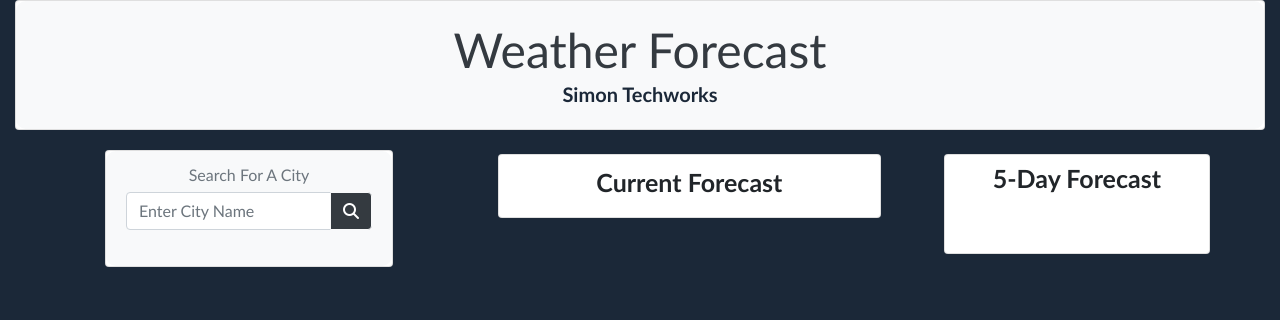
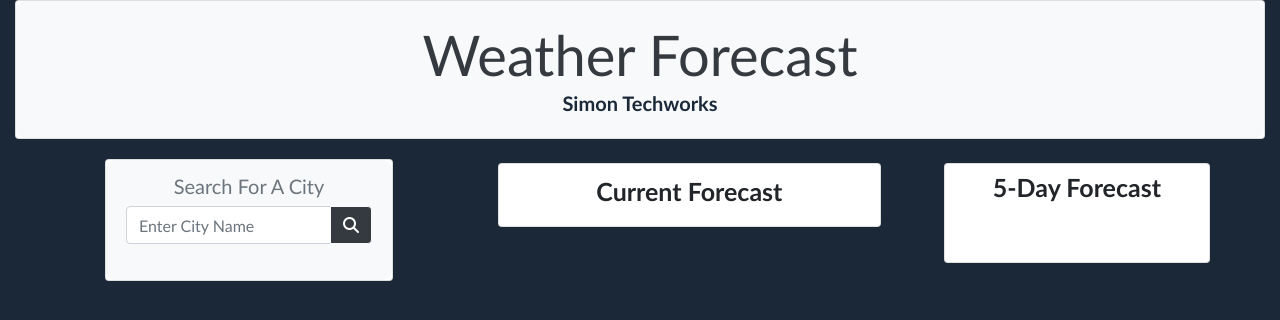
Before and after one commit to SSimonPhd/weather-api, a plain HTML site: page index.html in a window 1280 px wide. Drawn offline with nearby package versions, Linux system fonts and the light colour scheme.

Commit message:
Debugged HTML, added styles

```diff
--- a/Assets/css/style.css
+++ b/Assets/css/style.css
@@ -10,7 +10,7 @@ body {
 }
 
 h1 {
-	font-size: 48px;
+	font-size: 56px;
 	font-weight: 500;
 	margin: -10px;
 	padding: 10px
@@ -70,5 +70,4 @@ a:hover {
 
 #button-addon2:hover {
 	color: white;
-
 }
--- a/index.html
+++ b/index.html
@@ -5,7 +5,7 @@
 	<meta charset="utf-8">
 	<meta name="viewport" content="width=device-width, initial-scale=1, shrink-to-fit=no">
 
-<!-- Bootstrap CSS -->
+	<!-- Bootstrap -->
 	<link rel="stylesheet" href="https://stackpath.bootstrapcdn.com/bootstrap/4.3.1/css/bootstrap.min.css"
 	integrity="sha384-ggOyR0iXCbMQv3Xipma34MD+dH/1fQ784/j6cY/iJTQUOhcWr7x9JvoRxT2MZw1T" crossorigin="anonymous">
 
@@ -13,7 +13,7 @@ integrity="sha384-ggOyR0iXCbMQv3Xipma34MD+dH/1fQ784/j6cY/iJTQUOhcWr7x9JvoRxT2MZw
 
 	<link rel="icon" type="image/png" href="Assets/images/simon-8-ball.png">
 
-<title>Simon Techworks | Weather Dashboard</title>
+	<title>Simon Techworks | Weather Forecast</title>
 </head>
 
 <body>
@@ -49,25 +49,21 @@ crossorigin="anonymous"></script>
 					<!-- Search input -->
 					<div class="card" style="width: 18rem;">
 						<div class="card-body bg-light">
-											<h6 class="card-subtitle mb-2 text-muted">Search For A City</h6>
+							<h5 class="card-subtitle mb-2 text-muted">Search For A City</h5>
 							<div class="input-group mb-3">
-													<input type="text" class="form-control searchInput" placeholder="Enter City Name"
-															aria-label="Recipient's username" aria-describedby="button-addon2">
+								<input type="text" class="form-control searchInput" placeholder="Enter City Name" aria-label="Recipient's username" aria-describedby="button-addon2">
+
 							<div class="input-group-append">
-															<button class="btn btn-outline-light bg-dark searchButton" type="button"
-																	id="button-addon2"><i class="fas fa-search"></i></button>
+							<button class="btn btn-outline-light bg-dark searchButton" type="button" id="button-addon2"><i class="fas fa-search"></i></button>
 							</div>
 						</div>
-
-											<ul class="list-group">
-
-											</ul>
+						<ul class="list-group"></ul>
 					</div>
 				</div>
 			</div>
 		</div>
 
-			<!-- Appends current weather forecast-->
+		<!-- current weather forecast-->
 		<div class="col mt-4 mr-5">
 			<div class="card currentCard pb-2 pt-1">
 				<h5 class="card-title mt-2 text-center">Current Forecast</h5>
@@ -77,7 +73,7 @@ crossorigin="anonymous"></script>
 								<div class="col mt-4">
 								<div class="card pb-5 fiveDayCard pl-5">
 
-									<!-- Appends 5 day forecast-->
+								<!-- 5 day forecast-->
 								<h5 class="card-title mt-2 mr-5">5-Day Forecast </h5>
 								<div class="row">
 								<div class="col fiveDayOne">
@@ -90,7 +86,7 @@ crossorigin="anonymous"></script>
 		</div>
 	</div>
 
-<!-- JS, Jquery, Moment.js scripts -->
+	<!-- JS scripts -->
 	<script src="Assets/js/script.js"></script>
 
 	<script src="https://code.jquery.com/jquery-3.4.1.min.js"></script>
```
Lines whose indentation alone changed are shown as unchanged.
